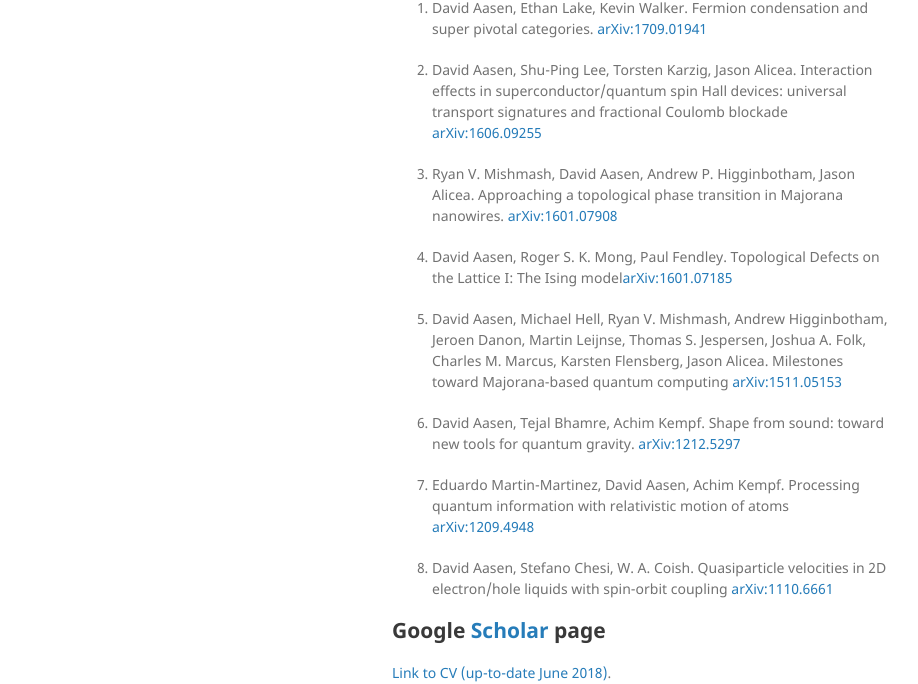
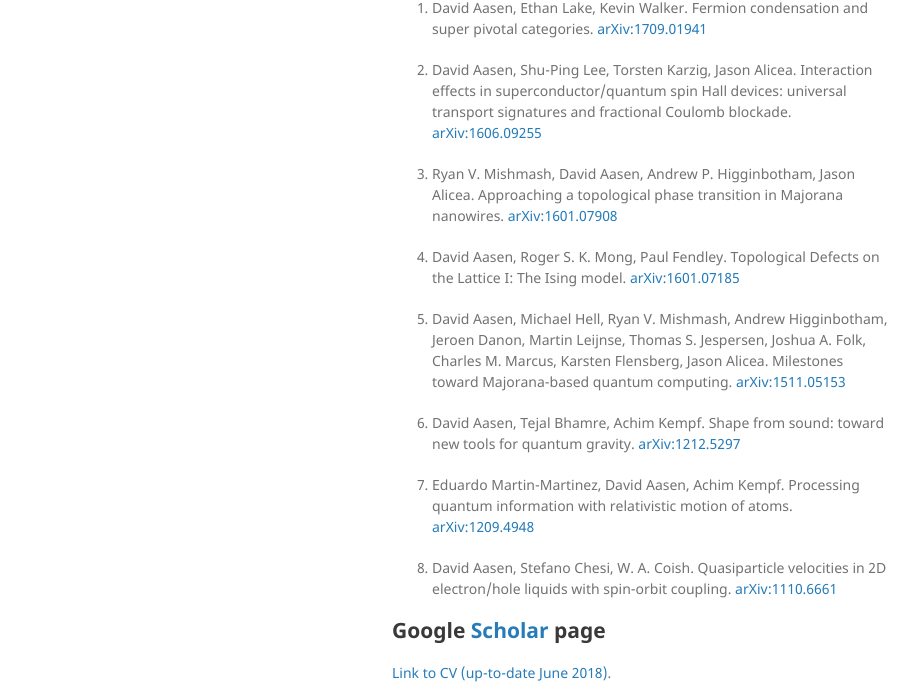
Before and after one commit to davidaasen/davidaasen.github.io, a Jekyll site: the page built from index.md, in a window 1280 px wide and 1297 px high. Shown: the part 503-1187 px from the top of the window, without its empty margins (178-1096 px from the left). Built offline with Jekyll 4.4.1, drawn with Linux system fonts in a browser that asks for light colours; our own code applies the rules of GitHub Pages for plain Markdown files; part of the change alters nothing that is shown.

```diff
--- a/index.md
+++ b/index.md
@@ -10,23 +10,23 @@ Topological phases have materialized as one of the most exciting areas of resear
 
 1. David Aasen, Ethan Lake, Kevin Walker. Fermion condensation and super pivotal categories. [arXiv:1709.01941](https://arxiv.org/abs/1709.01941)
 
-1. David Aasen, Shu-Ping Lee, Torsten Karzig, Jason Alicea. Interaction effects in superconductor/quantum spin Hall devices: universal transport signatures and fractional Coulomb blockade [arXiv:1606.09255](https://arxiv.org/abs/1606.09255)
+1. David Aasen, Shu-Ping Lee, Torsten Karzig, Jason Alicea. Interaction effects in superconductor/quantum spin Hall devices: universal transport signatures and fractional Coulomb blockade. [arXiv:1606.09255](https://arxiv.org/abs/1606.09255)
 
 1. Ryan V. Mishmash, David Aasen, Andrew P. Higginbotham, Jason Alicea. Approaching a topological phase transition in Majorana nanowires. [arXiv:1601.07908](https://arxiv.org/abs/1601.07908)
 
-1. David Aasen, Roger S. K. Mong, Paul Fendley. Topological Defects on the Lattice I: The Ising model[arXiv:1601.07185](https://arxiv.org/abs/1601.07185)
+1. David Aasen, Roger S. K. Mong, Paul Fendley. Topological Defects on the Lattice I: The Ising model. [arXiv:1601.07185](https://arxiv.org/abs/1601.07185)
 
-1. David Aasen, Michael Hell, Ryan V. Mishmash, Andrew Higginbotham, Jeroen Danon, Martin Leijnse, Thomas S. Jespersen, Joshua A. Folk, Charles M. Marcus, Karsten Flensberg, Jason Alicea. Milestones toward Majorana-based quantum computing [	arXiv:1511.05153](https://arxiv.org/abs/1511.05153)
+1. David Aasen, Michael Hell, Ryan V. Mishmash, Andrew Higginbotham, Jeroen Danon, Martin Leijnse, Thomas S. Jespersen, Joshua A. Folk, Charles M. Marcus, Karsten Flensberg, Jason Alicea. Milestones toward Majorana-based quantum computing. [	arXiv:1511.05153](https://arxiv.org/abs/1511.05153)
 
 1. David Aasen, Tejal Bhamre, Achim Kempf. Shape from sound: toward new tools for quantum gravity. [arXiv:1212.5297](https://arxiv.org/abs/1212.5297)
 
-1. Eduardo Martin-Martinez, David Aasen, Achim Kempf. Processing quantum information with relativistic motion of atoms [	arXiv:1209.4948](https://arxiv.org/abs/1209.4948)
+1. Eduardo Martin-Martinez, David Aasen, Achim Kempf. Processing quantum information with relativistic motion of atoms. [	arXiv:1209.4948](https://arxiv.org/abs/1209.4948)
 
-1. David Aasen, Stefano Chesi, W. A. Coish. Quasiparticle velocities in 2D electron/hole liquids with spin-orbit coupling [	arXiv:1110.6661](https://arxiv.org/abs/1110.6661)
+1. David Aasen, Stefano Chesi, W. A. Coish. Quasiparticle velocities in 2D electron/hole liquids with spin-orbit coupling. [	arXiv:1110.6661](https://arxiv.org/abs/1110.6661)
 
 
 ## Google [Scholar](https://scholar.google.com/citations?user=vNuuzc8AAAAJ&hl=en) page
 
-[Link to CV (up-to-date June 2018)](./CVprime.html).
+[Link to CV (up-to-date June 2018)](./CV.html).
 
 [Link to another page](./another-page.html).
```
